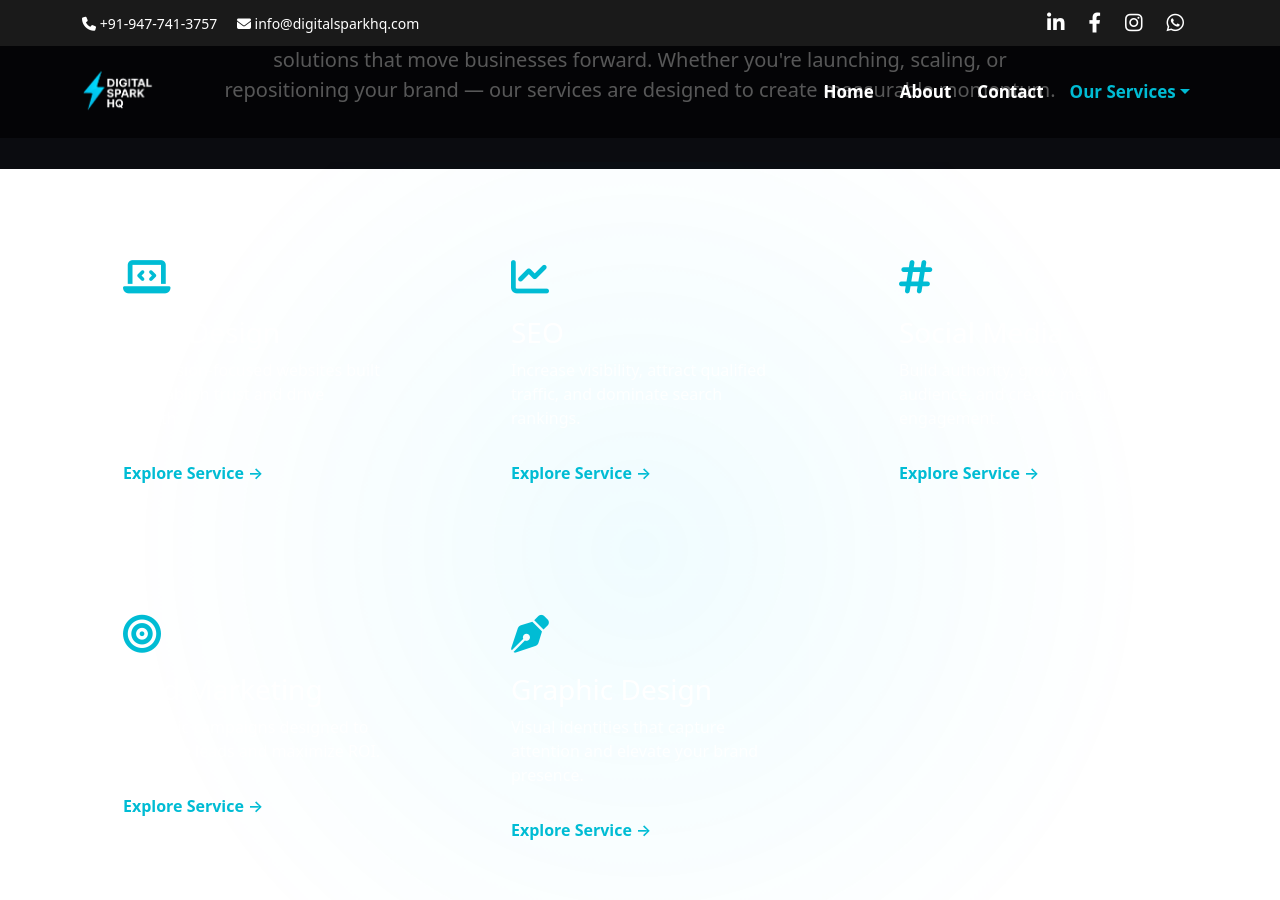
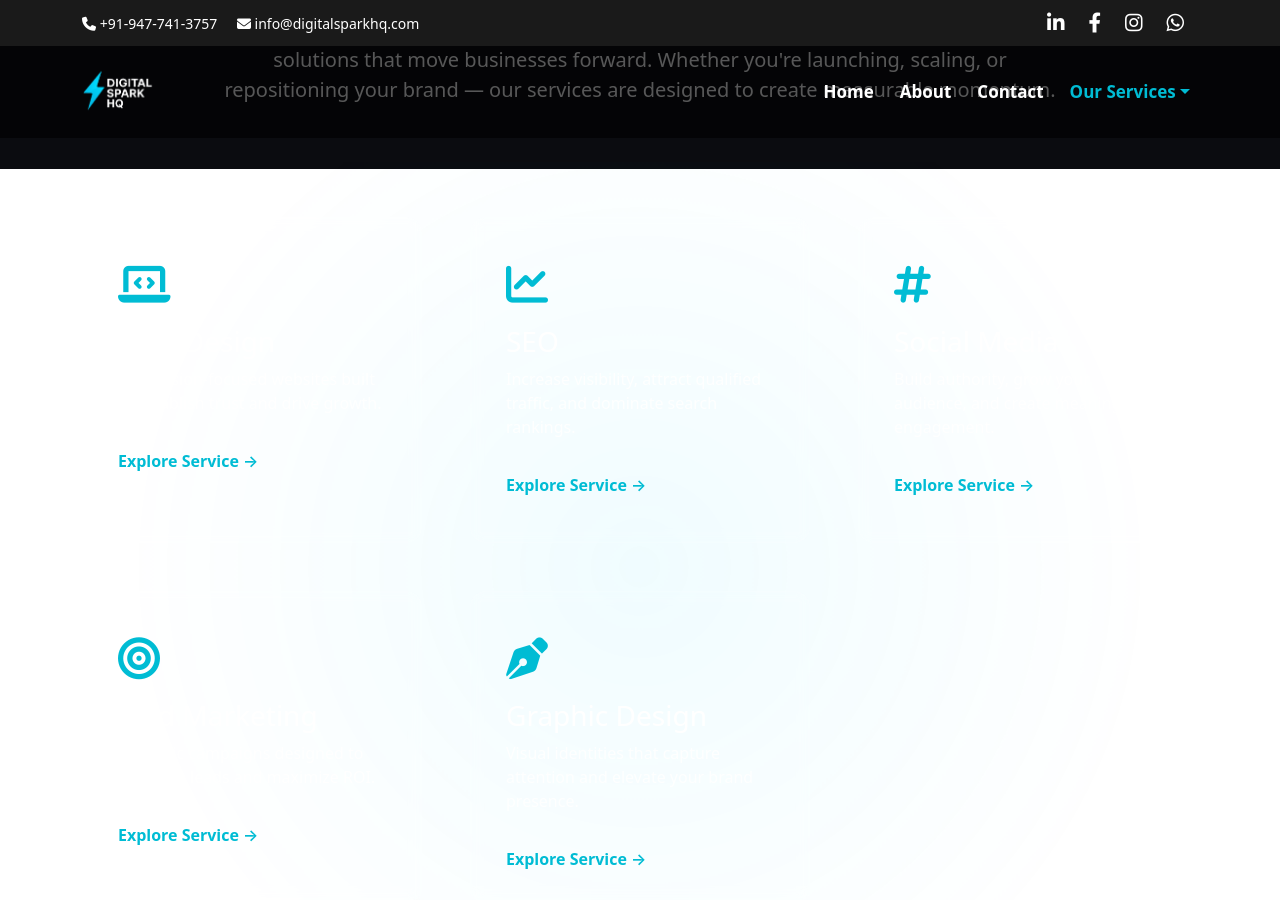
Before and after one commit to Iambiswajit-C/digitalsparkhq, a Jekyll site: the page built from services.md, in a window 1280 px wide and 900 px high, scrolled down 905 px. Built offline with Jekyll 4.4.1, drawn with Linux system fonts in a browser that asks for light colours.

Commit message:
Update style.css

```diff
--- a/assets/css/style.css
+++ b/assets/css/style.css
@@ -285,32 +285,34 @@
 .service-hub-card{
 
 display:block;
-padding:40px;
-border-radius:14px;
+padding:45px 35px;
 
-background:rgba(255,255,255,0.04);
-border:1px solid rgba(255,255,255,0.08);
+border-radius:16px;
+
+background:rgba(255,255,255,0.06);
+border:1px solid rgba(255,255,255,0.12);
 
 text-decoration:none;
 color:white;
 
 transition:all .35s ease;
+height:100%;
 
-height:100%;
+backdrop-filter: blur(6px);
 }
 
 .service-hub-card:hover{
 
-transform:translateY(-10px);
+transform:translateY(-12px);
 
-box-shadow:0 20px 40px rgba(0,212,255,.18);
+box-shadow:0 25px 60px rgba(0,212,255,.25);
 
-border-color:rgba(0,212,255,.4);
+border-color:rgba(0,212,255,.6);
 }
 
 .service-icon{
 
-font-size:38px;
+font-size:42px;
 margin-bottom:20px;
 color:var(--hover-color);
 }
@@ -318,11 +320,10 @@
 .service-link{
 
 display:inline-block;
-margin-top:15px;
+margin-top:18px;
 font-weight:600;
 color:var(--hover-color);
 }
-
 
 /* Glass content panel (services) */
 .glass-panel {
```
